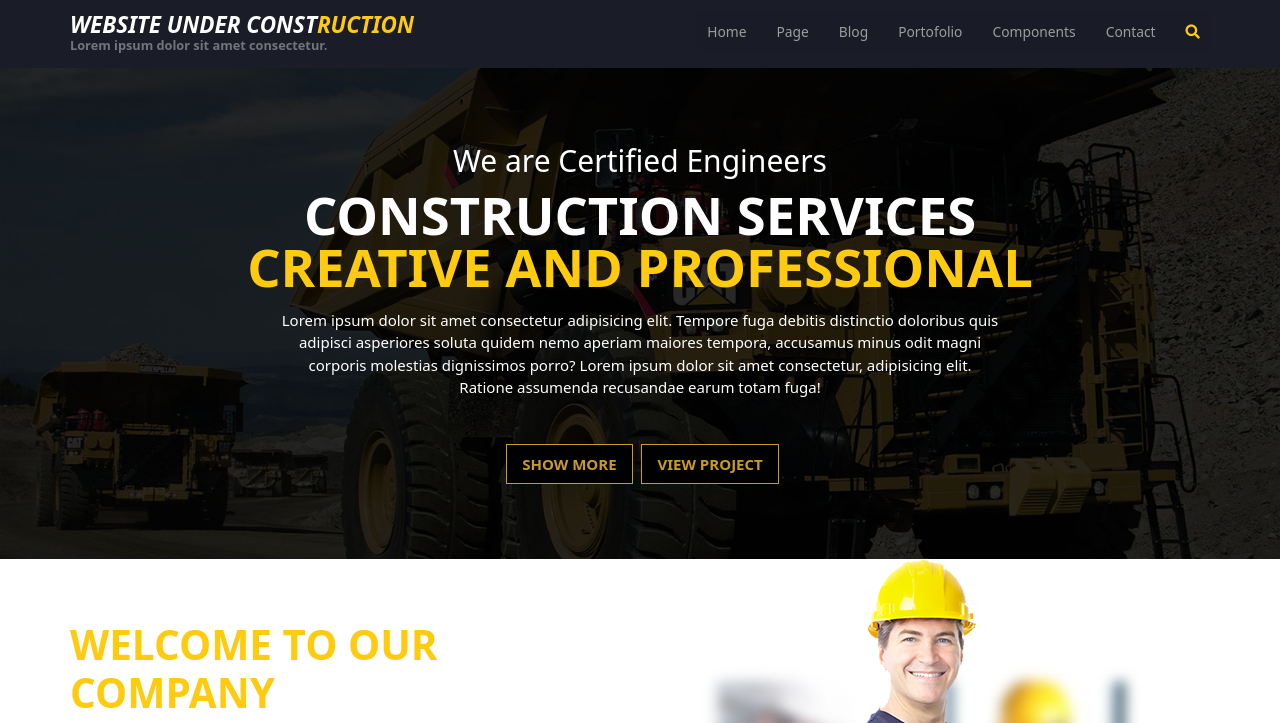
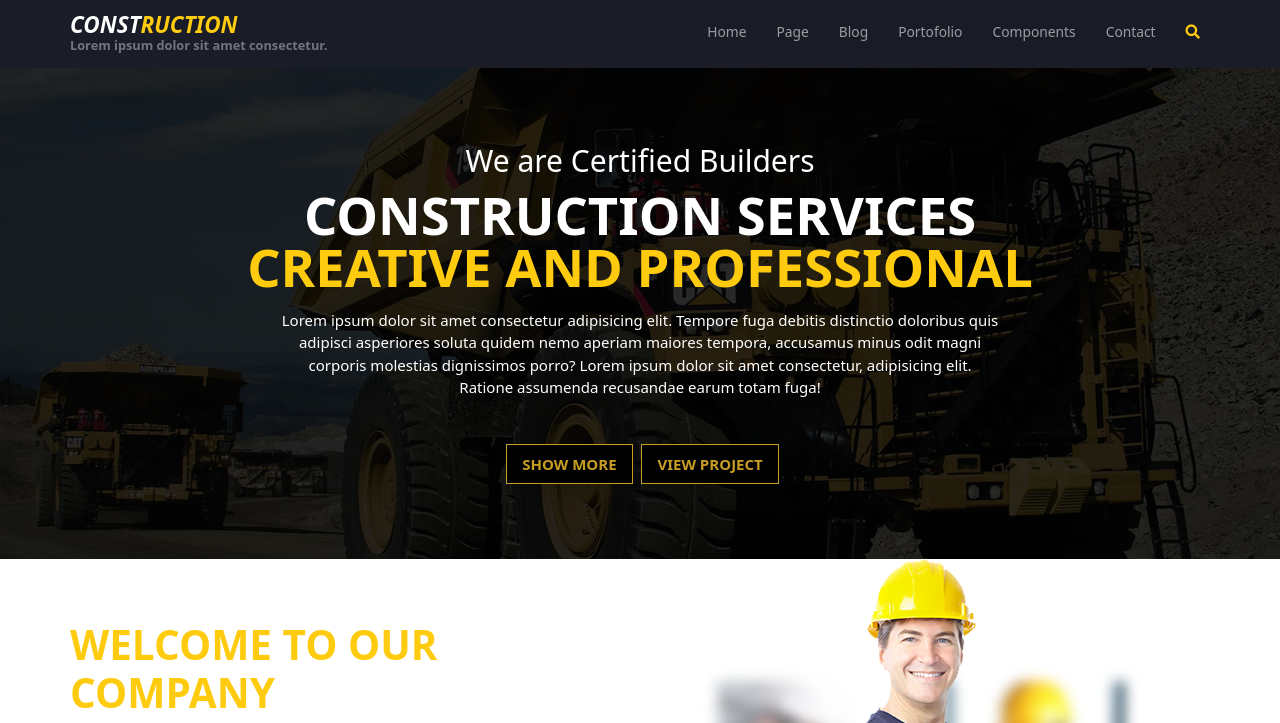
Before and after one commit to gch-au/gch, a plain HTML site: page index.html in a window 1280 px wide. Shown: the part 40-763 px from the top of the page. Drawn offline with Linux system fonts and the light colour scheme.

Commit message:
Update index.html

```diff
--- a/index.html
+++ b/index.html
@@ -35,7 +35,7 @@
             </div>
             <div class="container">
                 <h1>
-                    <span>WEBSITE UNDER CONST</span>RUCTION
+                    <span>CONST</span>RUCTION
                     <p>Lorem ipsum dolor sit amet consectetur.</p>
                 </h1>
                 <label for="menu"><i class="fas fa-bars"></i></label>
@@ -53,7 +53,7 @@
         </header>
         <article>
         <div class="container">
-            <h1> We are Certified Engineers</h1>
+            <h1> We are Certified Builders</h1>
             <h2>Construction services<br>
             <span>Creative AND professional</span></h2>
             <p>Lorem ipsum dolor sit amet consectetur adipisicing elit. Tempore fuga debitis distinctio doloribus quis adipisci asperiores soluta quidem nemo aperiam maiores tempora, accusamus minus odit magni corporis molestias dignissimos porro? Lorem ipsum dolor sit amet consectetur, adipisicing elit. Ratione assumenda recusandae earum totam fuga!</p>
```
